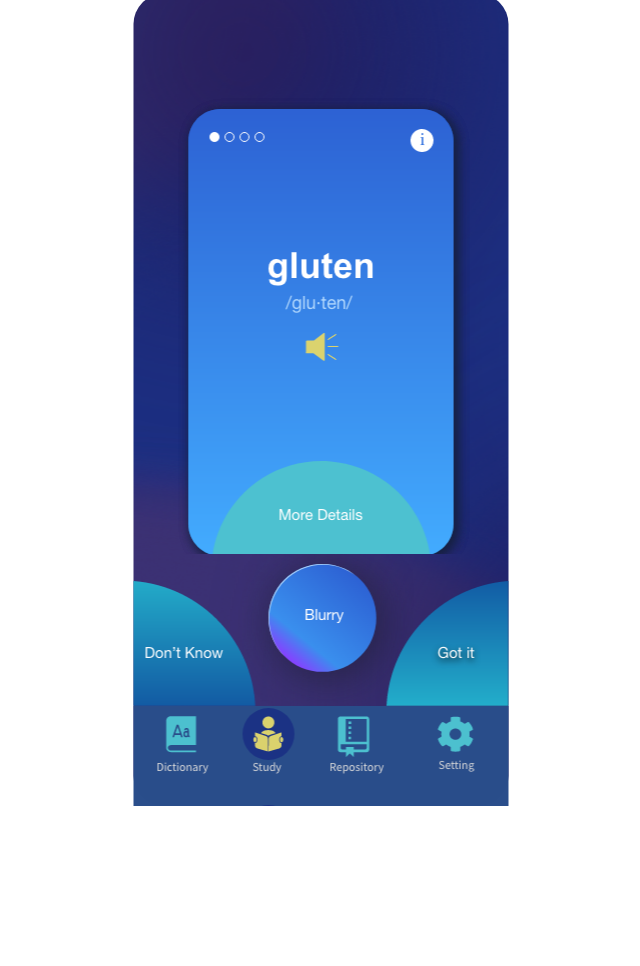
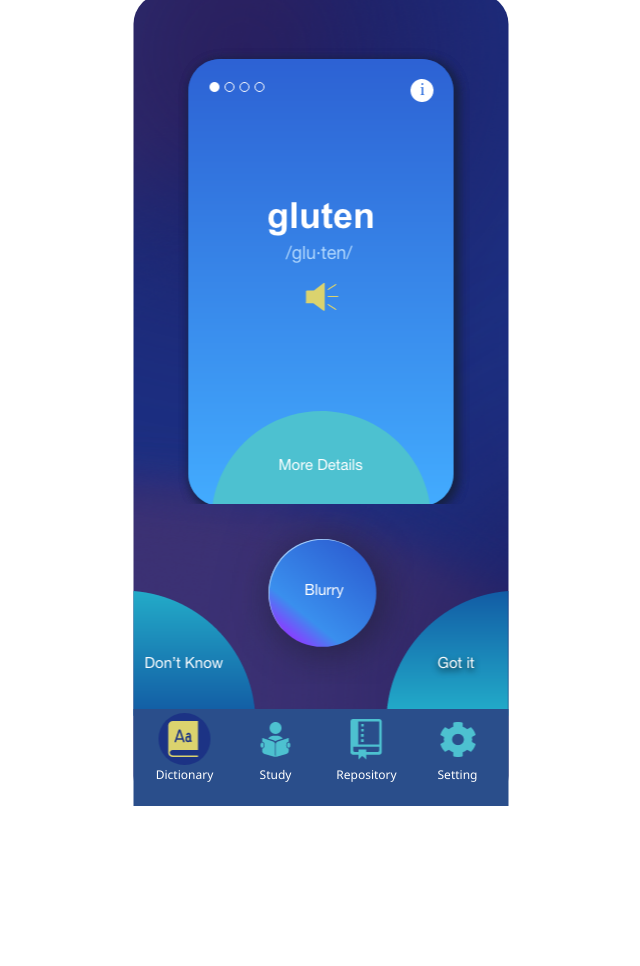
Before and after one commit to jerryhujiji/card-page-for-hi-fi-prototype-, a plain HTML site: page index.html in a window 1280 px wide. Shown: the whole page, without its empty margins (319-959 px from the left). Drawn offline with Linux system fonts and the light colour scheme.

Commit message:
foot code update

```diff
--- a/css/style.css
+++ b/css/style.css
@@ -27,7 +27,7 @@ body {
     position: absolute;
     width: 300px;
     height: 460px;
-    top: 100px;
+    top: 50px;
     left: 40px;
 
 }
@@ -35,7 +35,7 @@ body {
 
 .blurry {
     position: absolute;
-    top: 515px;
+    top: 490px;
     left: 80px;
     width: 200px;
     height: 200px;
@@ -43,13 +43,6 @@ body {
 }
 
 
-.footer {
-    position: absolute;
-    width: 375px;
-    height: 100px;
-    bottom: 0px;
-
-}
 
 
 
@@ -62,7 +55,7 @@ body {
     width: 375px;
     height: 375px;
     right: 0px;
-    bottom: -150px;
+    bottom: -160px;
 }
 
 
@@ -75,5 +68,102 @@ body {
     width: 375px;
     height: 375px;
     left: 253px;
-    bottom: -150px;
+    bottom: -160px;
 }
+
+
+
+
+.bottom{
+    position: absolute;
+    width: 375px;
+    height: 100px;
+    bottom: 0px;
+
+    display: flex;
+    width: 375px;
+    height: 97px;
+    background-color: #2a4e8b;
+  }
+
+
+
+  .btnD{
+      height: 60px;
+      width:60px;
+      background: url(../images/icon_Dictionary.png);
+      background-repeat: no-repeat;
+      background-position: center;
+      border: none;
+      color:white;
+      background-color: transparent;
+      display:block;
+      margin:auto;
+
+
+
+    }
+
+    .btnS{
+        height: 60px;
+        width:60px;
+        background: url(../images/Icon_Study.png);
+        background-repeat: no-repeat;
+        background-position: center;
+        border: none;
+        color:white;
+        background-color: transparent;
+        display:block;
+        margin:auto;
+
+
+      }
+
+      .btnR{
+        height: 60px;
+        width:60px;
+        background: url(../images/Icon_Repository.png);
+        background-repeat: no-repeat;
+        background-position: center;
+        border: none;
+        color:white;
+        background-color: transparent;
+        display:block;
+        margin:auto;
+
+
+      }
+      .btnSe{
+        height: 60px;
+        width:60px;
+        background: url(../images/Icon_Setting.png);
+        background-repeat: no-repeat;
+        background-position: center;
+        border: none;
+        color:white;
+        background-color: transparent;
+        display:block;
+        margin:auto;
+
+      }
+
+
+
+
+
+  p{
+      margin-left:0px;
+      margin-top:0;
+      text-align: center;
+      font-family: 'Segoe UI', Tahoma, Geneva, Verdana, sans-serif;
+      font-size: 12px;
+      text-align: center;
+      color: white;
+  }
+
+  .btnContainer{
+      margin-left:11px;
+      display:block;
+      width:80px;
+
+  }
--- a/index.html
+++ b/index.html
@@ -16,12 +16,36 @@
             <div class="cardGluten" style="background-image: url('images/Card-gluten.png');"></div>
             <div class="blurry" style="background-image: url('images/Blurry.png');"></div>
 
-            <div class="footer" style="background-image: url('images/Footer.png');"></div>
+
 
             <div class="dontKnow" style="background-image: url('images/Dont know.png');"></div>
 
             <div class="gotIt" style="background-image: url('images/Got it.png');"></div>
             <div class="cardGluten" style="background-image: url('images/Card-gluten.png');"></div>
+            <footer class="bottom">
+                    <div class="btnContainer">
+                     <button class="btnD" ></button>
+                      <p>Dictionary</p>
+                     </div>
+
+                     <div class="btnContainer">
+                             <button class="btnS" ></button>
+                              <p>Study</p>
+                             </div>
+
+                     <div class="btnContainer">
+                         <button class="btnR" ></button>
+                         <p>Repository</p>
+                             </div>
+
+
+                     <div class="btnContainer">
+                         <button class="btnSe" ></button>
+                              <p>Setting</p>
+                                         </div>
+
+
+            </footer>
 
 
 
@@ -53,5 +77,8 @@
 
 
 
+
+
+
 </body>
 </html>
```
Also changed, not shown: images/Icon_Repository.png (added), images/Icon_Setting.png (added), images/Icon_Study.png (added), images/bg.png (added), images/icon_Dictionary.png (added), images/icon_search.png (added), images/logo.png (added), images/word repo.png (added), 1 other file.
